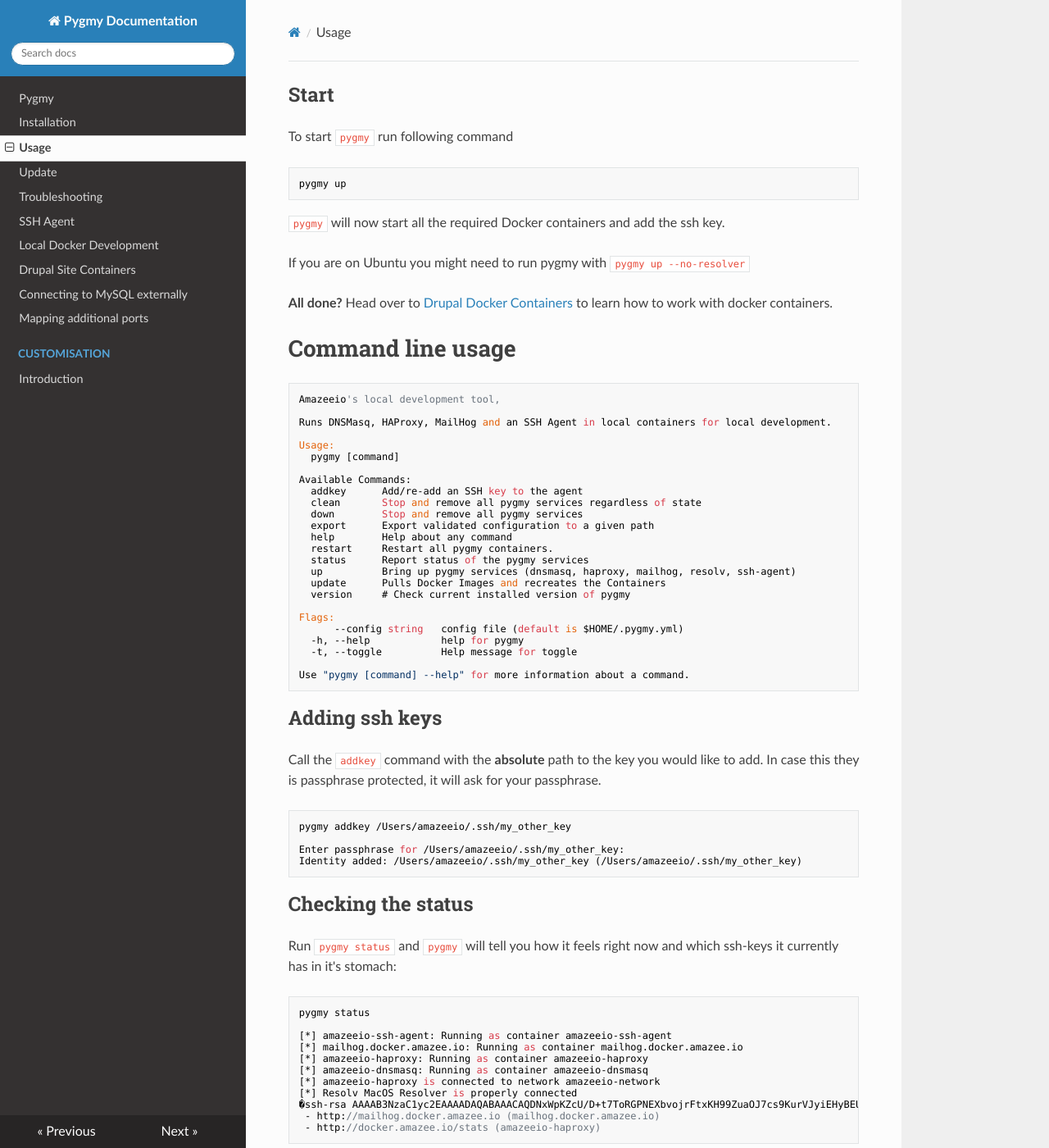
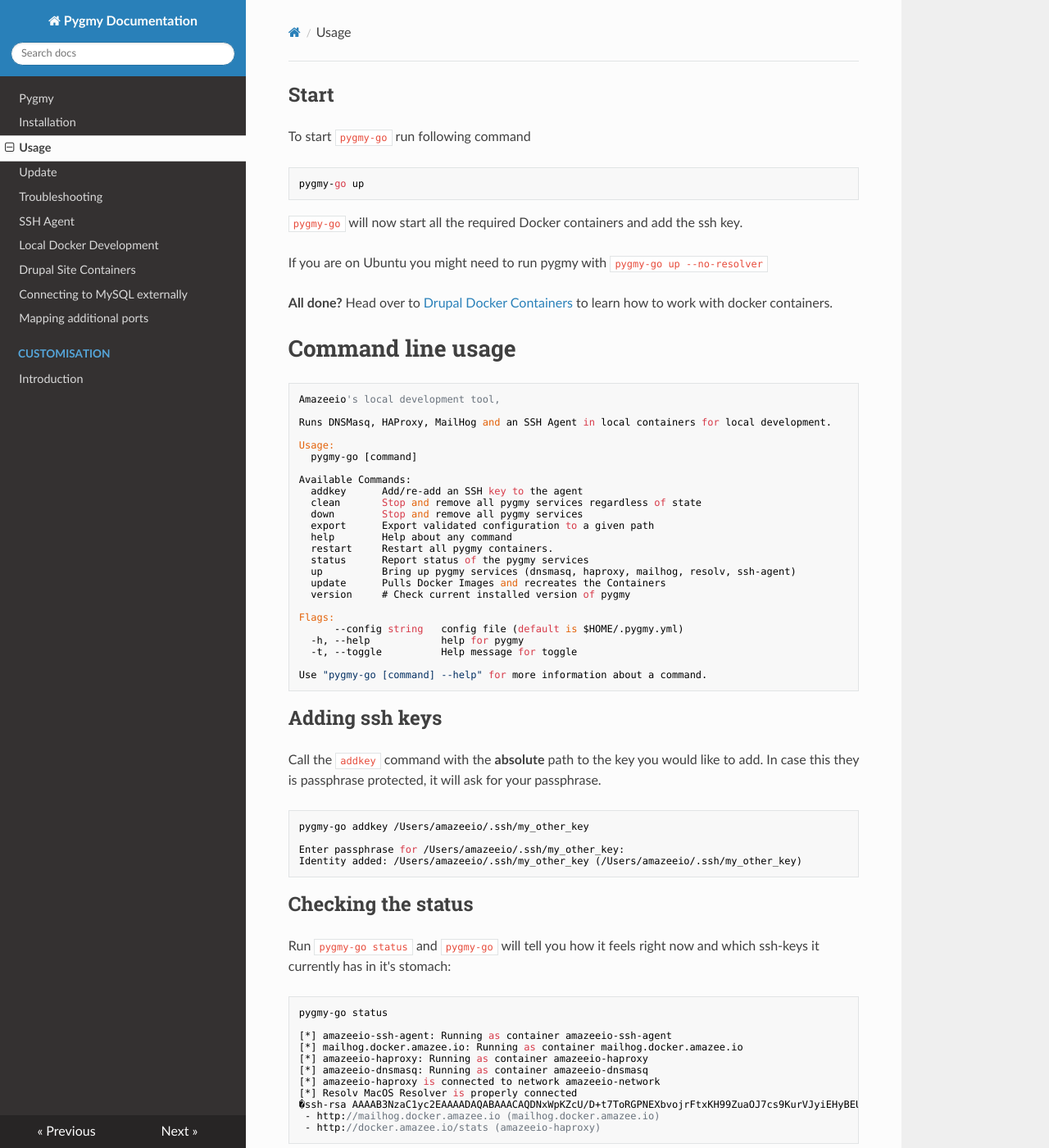
Before and after one commit to pygmystack/pygmy, an MkDocs documentation site: the page built from docs/usage.md, in a window 1280 px wide and 1400 px high. Shown: the whole window at 82% size. Built offline with MkDocs 1.6.1, drawn with Linux system fonts in a browser that asks for light colours; nearby versions of some CDN libraries; some of the changed text lies outside the part shown.

Commit message:
Update references to executable filename
Signed-off-by: Karl Hepworth <karl.hepworth@gmail.com>

````diff
--- a/docs/usage.md
+++ b/docs/usage.md
@@ -1,12 +1,12 @@
 
 ## Start
-To start `pygmy` run following command
+To start `pygmy-go` run following command
 
-    pygmy up
+    pygmy-go up
 
-`pygmy` will now start all the required Docker containers and add the ssh key.
+`pygmy-go` will now start all the required Docker containers and add the ssh key.
 
-If you are on Ubuntu you might need to run pygmy with `pygmy up --no-resolver`
+If you are on Ubuntu you might need to run pygmy with `pygmy-go up --no-resolver`
 
 **All done?** Head over to [Drupal Docker Containers](./drupal_site_containers.md) to learn how to work with docker containers.
 
@@ -18,7 +18,7 @@
 Runs DNSMasq, HAProxy, MailHog and an SSH Agent in local containers for local development.
 
 Usage:
-  pygmy [command]
+  pygmy-go [command]
 
 Available Commands:
   addkey      Add/re-add an SSH key to the agent
@@ -37,7 +37,7 @@
   -h, --help            help for pygmy
   -t, --toggle          Help message for toggle
 
-Use "pygmy [command] --help" for more information about a command.
+Use "pygmy-go [command] --help" for more information about a command.
 ```
 
 
@@ -46,16 +46,16 @@
 
 Call the `addkey` command with the **absolute** path to the key you would like to add. In case this they is passphrase protected, it will ask for your passphrase.
 
-    pygmy addkey /Users/amazeeio/.ssh/my_other_key
+    pygmy-go addkey /Users/amazeeio/.ssh/my_other_key
 
     Enter passphrase for /Users/amazeeio/.ssh/my_other_key:
     Identity added: /Users/amazeeio/.ssh/my_other_key (/Users/amazeeio/.ssh/my_other_key)
 
 ## Checking the status
 
-Run `pygmy status` and `pygmy` will tell you how it feels right now and which ssh-keys it currently has in it's stomach:
+Run `pygmy-go status` and `pygmy-go` will tell you how it feels right now and which ssh-keys it currently has in it's stomach:
 
-    pygmy status
+    pygmy-go status
 
     [*] amazeeio-ssh-agent: Running as container amazeeio-ssh-agent
     [*] mailhog.docker.amazee.io: Running as container mailhog.docker.amazee.io
@@ -67,13 +67,13 @@
      - http://mailhog.docker.amazee.io (mailhog.docker.amazee.io)
      - http://docker.amazee.io/stats (amazeeio-haproxy)
 
-## `pygmy down` vs `pygmy clean`
+## `pygmy-go down` vs `pygmy-go clean`
 
-`pygmy` behaves like Docker, it's a whale in the end!
+`pygmy-go` behaves like Docker, it's a whale in the end!
 
-During regular development `pygmy stop` is perfectly fine, it will remove the Docker containers still alive.
+During regular development `pygmy-go stop` is perfectly fine, it will remove the Docker containers still alive.
 
-If you like to cleanup though, use `pygmy clean` to kill and remove all of the Docker containers, even if they're not alive.
+If you like to cleanup though, use `pygmy-go clean` to kill and remove all of the Docker containers, even if they're not alive.
 
 ## Access HAProxy statistic page and logs
 
````
Also changed, not shown: README.md (+1 -1 lines), docs/index.md (+2 -2 lines), docs/installation.md (+1 -1 lines), docs/ssh_agent.md (+5 -5 lines), docs/troubleshooting.md (+10 -10 lines), docs/update.md (+5 -5 lines), .github/ISSUE_TEMPLATE/bug_report.md, 10 other files.
